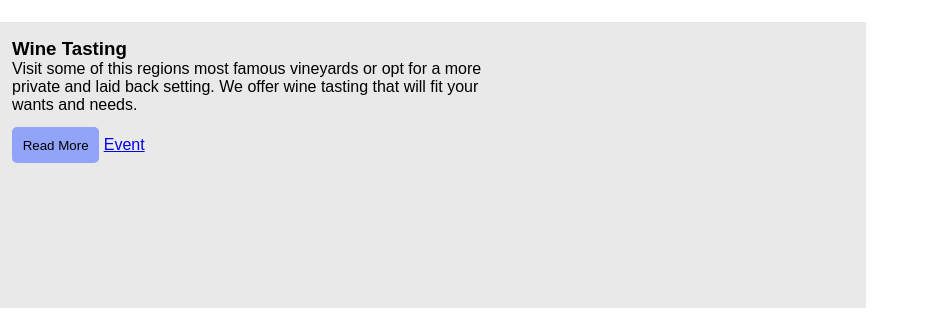
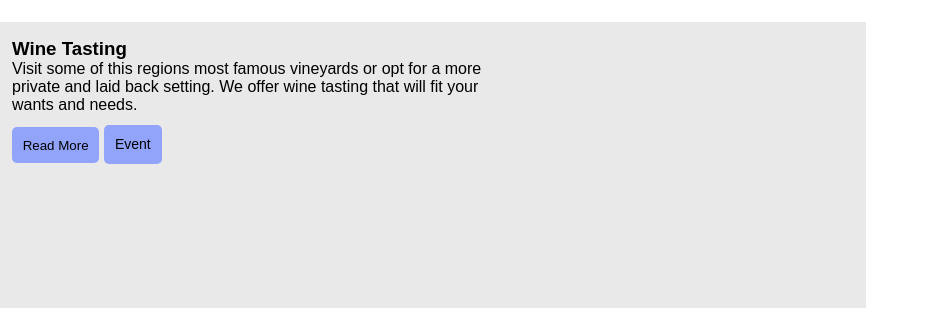
Before and after one commit to moaberglund/wordpress-project, a website built with Parcel: page src/html/events.html in a window 1280 px wide. Shown: the part 464-800 px from the top of the page, 342-1280 px from the left. Built offline with nearby package versions, Linux system fonts and the light colour scheme; a web font is replaced by a local one.

Commit message:
btn class a tagg

```diff
--- a/src/html/events.html
+++ b/src/html/events.html
@@ -75,7 +75,7 @@
                 will fit your wants and needs.
               </p>
               <button>Read More</button>
-              <a href="eventTheme.html">Event</a>
+              <a class="btn" href="eventTheme.html">Event</a>
             </div>
           </div>
 
```
